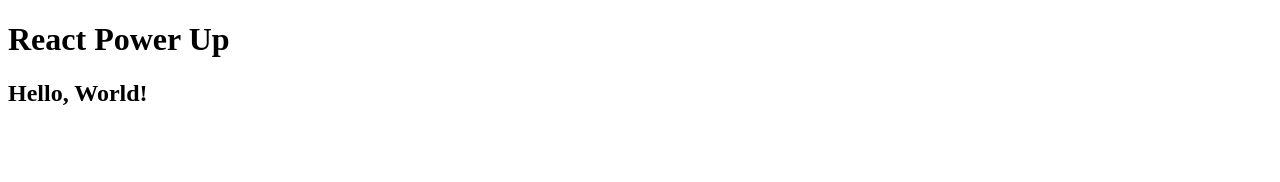
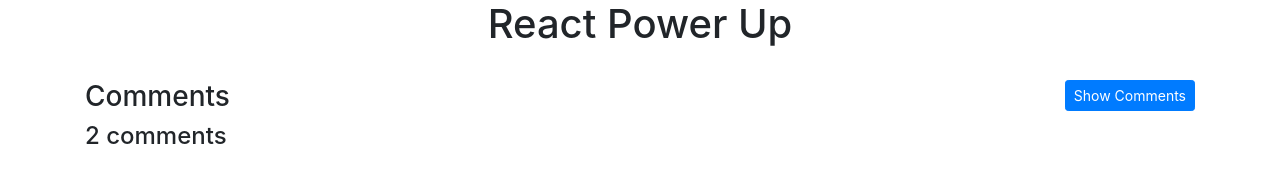
Before and after one commit to smiths15/react_power_up, a React app: page / in a window 1280 px wide. Built offline with nearby package versions, Linux system fonts and the light colour scheme.

Commit message:
added prop, state, and constructor to hide or show comments using button. Also added jquery and bootstrap cdn links

```diff
--- a/App.js
+++ b/App.js
@@ -1,9 +1,94 @@
 import React from 'react';
 
-export default class App extends React.Component {
+
+
+
+// export default class App extends React.Component {
+//   render() {
+//     return(
+//       <h2>Hello World!</h2>
+//       );
+//   }
+// }
+
+class Comment extends React.Component {
   render() {
     return(
-      <h2>Hello, World!</h2>
+      <div className = "comment">
+        <p className="comment-header">{this.props.author} </p>
+        <p className="comment-body">
+          {this.props.body}
+        </p>
+        <p className="comment-footer">
+          <a href="#" className="comment-footer-delete">
+          Delete Comment
+          </a>
+        </p>
+      </div>
       );
   }
 }
+
+export default class CommentBox extends React.Component {
+  constructor(){
+    super();
+
+    this.state = {showComments: false};
+  }
+
+  render() {
+    const comments = this._getComments();
+    let commentNodes;
+    let buttonText = 'Show Comments';
+
+    if (this.state.showComments) {
+      buttonText = 'Hide Comments';
+      commentNodes = <div className="comment-list">{comments}</div>
+    }
+
+    return(
+      <div className = "comment-box">
+        <button type="button" className="btn btn-primary btn-sm float-right" onClick={this._handleClick.bind(this)}>
+        {buttonText}
+        </button>
+        <h3>Comments</h3>
+        <h4 className="comment-count"> {this._getCommentsTitle(comments.length)}</h4>
+        {commentNodes}
+      </div>
+    );
+
+  }
+
+  _handleClick(){
+    this.setState({
+      showComments: !this.state.showComments
+    });
+  }
+
+  _getComments() {
+    const commentList = [
+      {id: 1, author: 'Morgan McCircuit', body: 'Great picture!'},
+      {id: 2, author: 'Bending Bender', body: 'Excellent stuff!'}
+    ];
+
+    return commentList.map((comment)=> {
+      return (
+        <Comment author={comment.author} body={comment.body} key={comment.id} />
+      );
+    });
+  }
+
+  _getCommentsTitle(commentCount) {
+    if (commentCount == 0) {
+      return 'No comments yet';
+    } else if (commentCount == 1) {
+      return '1 comment';
+    } else {
+      return `${commentCount} comments`;
+    }
+  }
+
+
+
+
+}
--- a/index.html
+++ b/index.html
@@ -5,11 +5,23 @@
   <title>React Power Up App</title>
 </head>
 <body>
-  <h1>React Power Up</h1>
-  <div id="root"></div>
+    <h1 class="h1" style="text-align: center">React Power Up</h1>
+    <br />
+    <div class="container">
+      <div id="root"></div>
+    </div>
+
+
 
 
   <script type="text/babel" src="index.js"></script>
   <script src="webpack_bundle.js"></script>
+  <!--Bootstrap -->
+  <link rel="stylesheet" href="https://maxcdn.bootstrapcdn.com/bootstrap/4.0.0/css/bootstrap.min.css" integrity="sha384-Gn5384xqQ1aoWXA+058RXPxPg6fy4IWvTNh0E263XmFcJlSAwiGgFAW/dAiS6JXm" crossorigin="anonymous">
+  <script src="https://maxcdn.bootstrapcdn.com/bootstrap/4.0.0/js/bootstrap.min.js" integrity="sha384-JZR6Spejh4U02d8jOt6vLEHfe/JQGiRRSQQxSfFWpi1MquVdAyjUar5+76PVCmYl" crossorigin="anonymous"></script>
+
+  <script src="https://code.jquery.com/jquery-3.2.1.slim.min.js" integrity="sha384-KJ3o2DKtIkvYIK3UENzmM7KCkRr/rE9/Qpg6aAZGJwFDMVNA/GpGFF93hXpG5KkN" crossorigin="anonymous"></script>
+  <script src="https://cdnjs.cloudflare.com/ajax/libs/popper.js/1.12.9/umd/popper.min.js" integrity="sha384-ApNbgh9B+Y1QKtv3Rn7W3mgPxhU9K/ScQsAP7hUibX39j7fakFPskvXusvfa0b4Q" crossorigin="anonymous"></script>
+
 </body>
 </html>
--- a/index.js
+++ b/index.js
@@ -1,8 +1,8 @@
 import React from 'react';
 import ReactDom from 'react-dom';
-import App from './App.js';
+import CommentBox from './App.js';
 
 
 ReactDom.render(
-  < App/>, document.getElementById('root')
+  < CommentBox/>, document.getElementById('root')
   );
```
